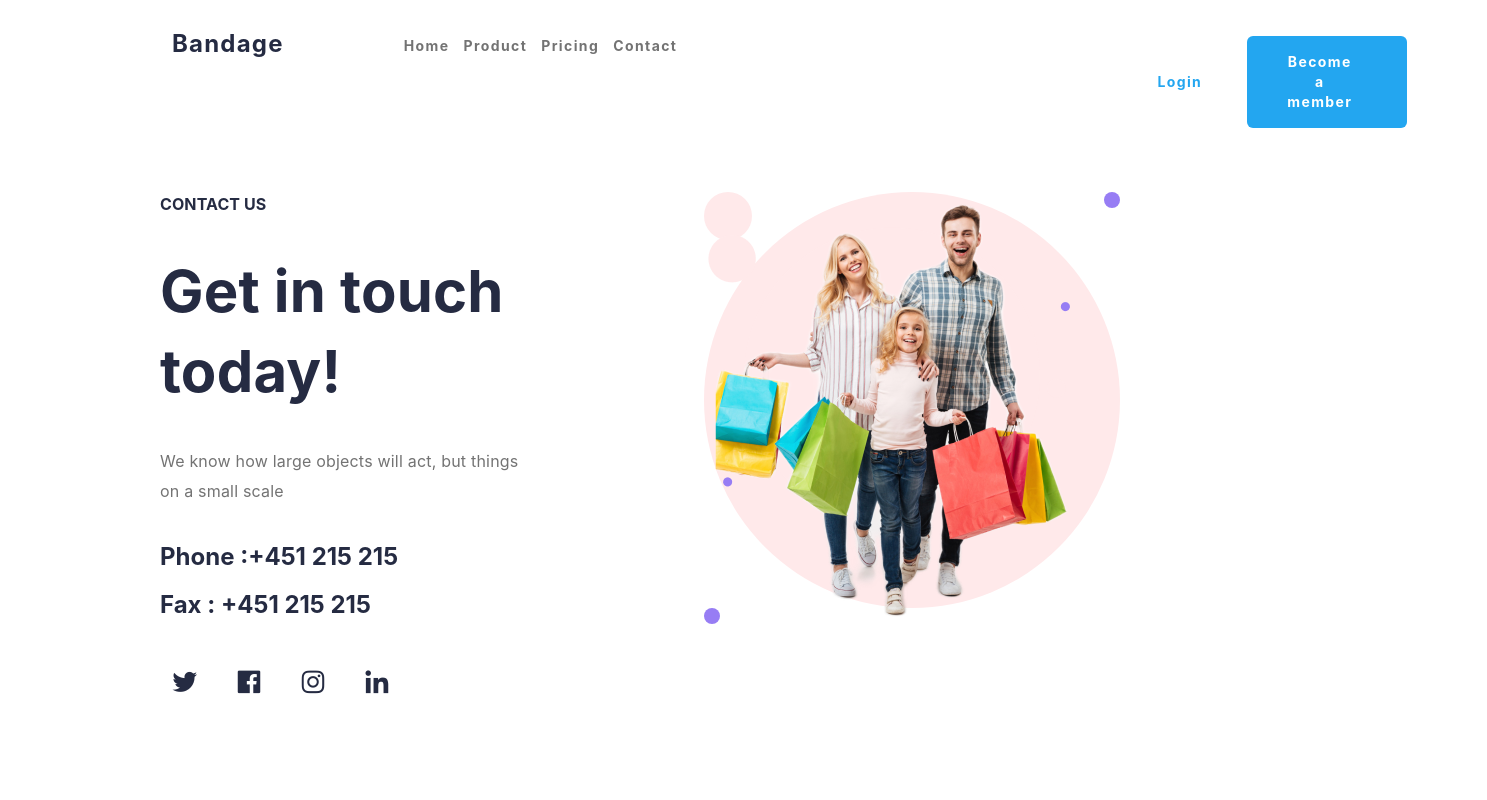
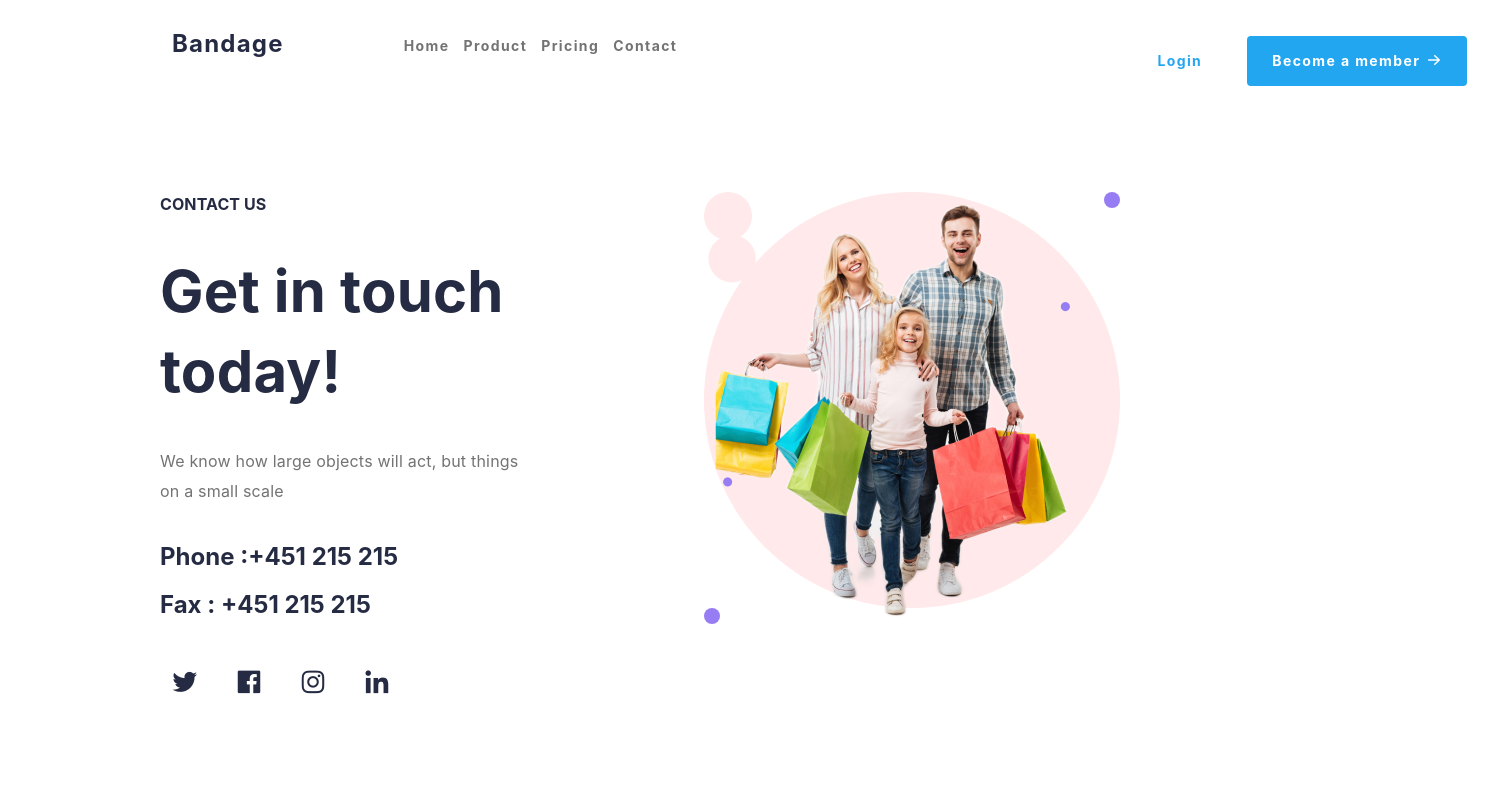
Before and after one commit to deniz244/e-commerce, a React (Create React App) app: page /contact in a window 1280 px wide. Shown: the top 800 px of the page, 1487 px wide, since content can reach past the window. Built offline with nearby package versions, Linux system fonts and the light colour scheme.

Commit message:
button to Link change

```diff
--- a/src/components/navbars/AboutNav.js
+++ b/src/components/navbars/AboutNav.js
@@ -20,16 +20,17 @@ export default function AboutNav() {
 
           <div className="flex flex-row pl-24  text-[#23A6F0]">
             <div className="flex pr-5 p-15 items-center gap-[45px] text-sm font-bold tracking-widest ">
-              {/*<div className="w-3 h-3">
-                <img src={userIcon} alt="userIcon"></img>
-                </div>*/}
               <Link to="/login">Login</Link>
-              <button className="flex flex-row bg-[#23A6F0] text-white py-4 px-10 rounded-md gap-[15px]">
+
+              <Link
+                to="/signup"
+                className="flex bg-[#23A6F0] rounded text-white pt-[15px] pb-[15px] pl-[25px] pr-[25px] text-sm w-[220px] m-auto "
+              >
                 Become a member
-                <span>
+                <span className="pl-2">
                   <img src={rArrow} alt="right arrow" className="pt-1"></img>
                 </span>
-              </button>
+              </Link>
             </div>
           </div>
         </div>
```
